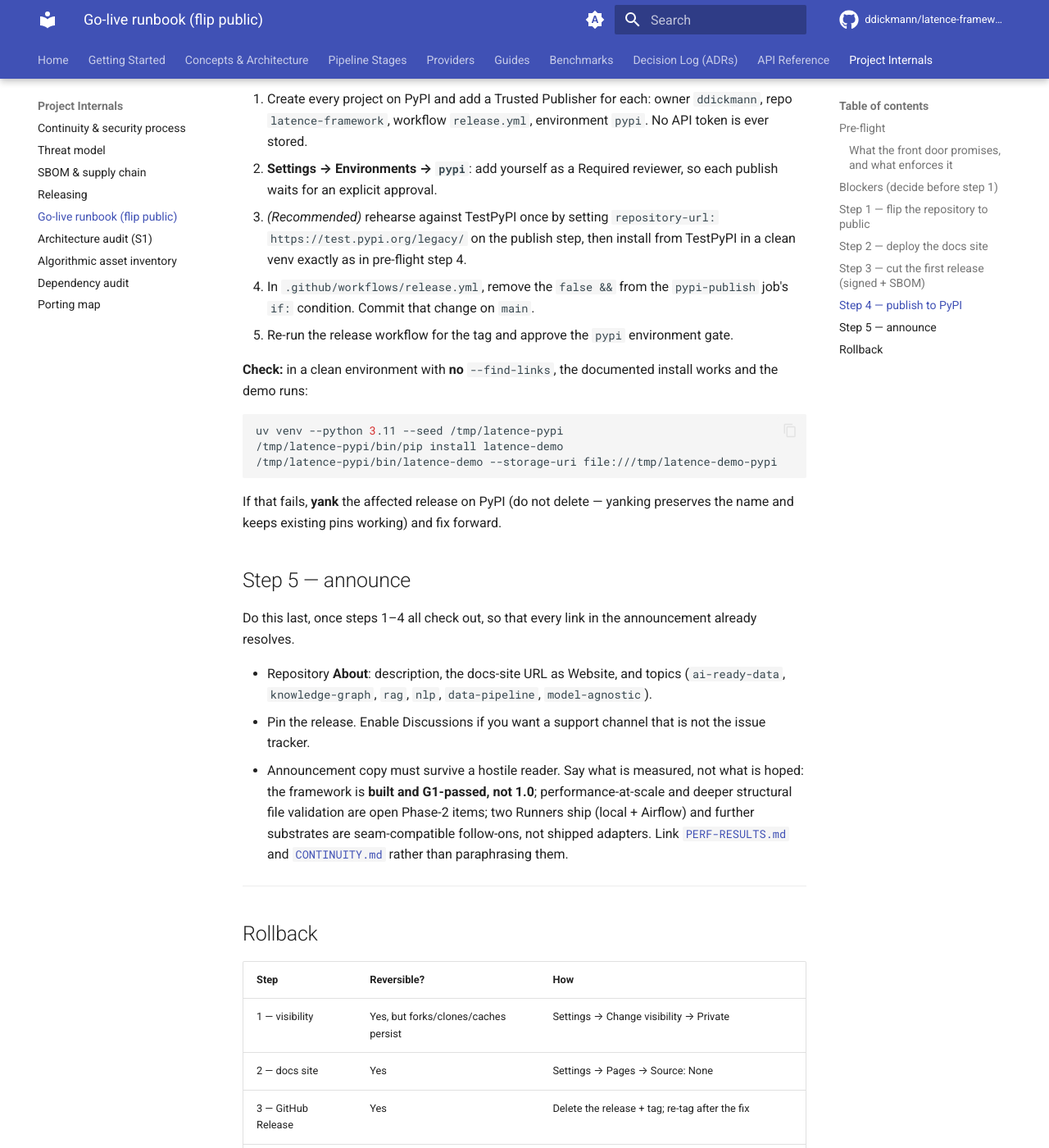
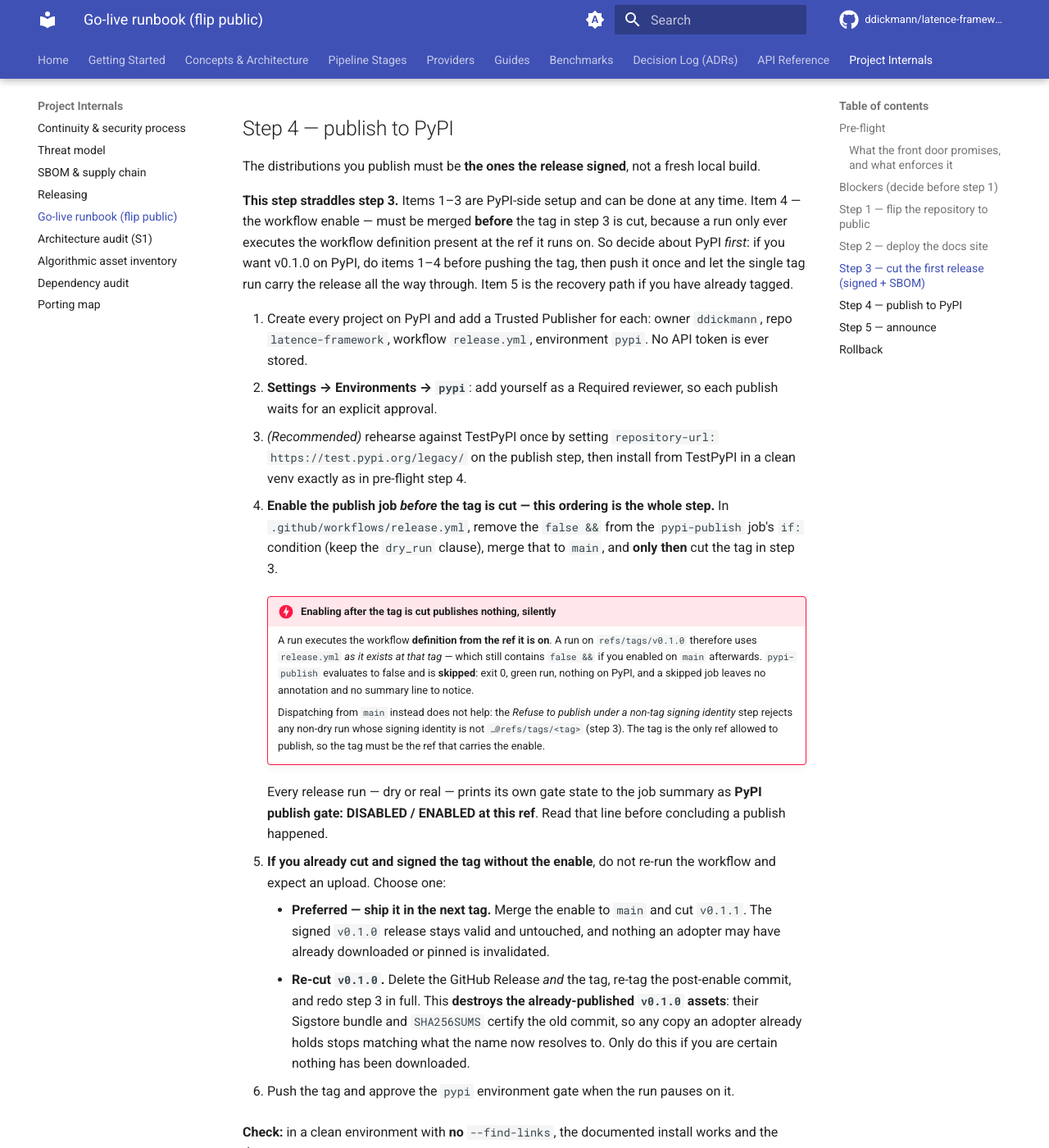
Before and after one commit to ddickmann/latence, an MkDocs documentation site: the page built from docs/GO-LIVE-RUNBOOK.md, in a window 1280 px wide and 1400 px high, scrolled down 3494 px. Shown: the whole window at 82% size. Built offline with MkDocs 1.6.1 and Material for MkDocs 9.7.7, drawn with Linux system fonts in a browser that asks for light colours; comment, search, counter and statistics services are not loaded; some of the changed text lies outside the part shown.

Commit message:
fix(audit-R7): #189's go-live runbook Step 4 is a deadlock: enabling the PyPI publish on `main` can never reach the tag ref that the release-integrity guard forces the publishing run to use, so `pypi-publish` silently SKIPS instead of publishing.

````diff
--- a/docs/GO-LIVE-RUNBOOK.md
+++ b/docs/GO-LIVE-RUNBOOK.md
@@ -121,6 +121,12 @@ to `main`. It has never deployed while the repo was private.
 
 This is the flow from #178. It is already automated on a tag — you only push the tag.
 
+!!! warning "Decide about PyPI before you push the tag"
+    The tag you push freezes the workflow definition that every run for that tag will use.
+    If v0.1.0 is meant to reach PyPI, do [step 4](#step-4--publish-to-pypi) items 1–4 —
+    including the `pypi-publish` enable — **first**. Enabling afterwards cannot publish this
+    tag, and the only way back is re-cutting it, which invalidates the signed assets below.
+
 ```bash
 # Rehearse first: build + SBOM + Sigstore signing, artifact-only, creates NO release.
 gh workflow run release.yml -f tag=v0.1.0 -f dry_run=true
@@ -142,8 +148,15 @@ trustworthy — delete it and investigate before going further.
 
 ## Step 4 — publish to PyPI
 
-Only after step 3's assets verify. The distributions you publish must be **the ones the
-release signed**, not a fresh local build.
+The distributions you publish must be **the ones the release signed**, not a fresh local
+build.
+
+**This step straddles step 3.** Items 1–3 are PyPI-side setup and can be done at any time.
+Item 4 — the workflow enable — must be merged **before** the tag in step 3 is cut, because a
+run only ever executes the workflow definition present at the ref it runs on. So decide about
+PyPI *first*: if you want v0.1.0 on PyPI, do items 1–4 before pushing the tag, then push it
+once and let the single tag run carry the release all the way through. Item 5 is the recovery
+path if you have already tagged.
 
 1. Create every project on PyPI and add a Trusted Publisher for each:
    owner `ddickmann`, repo `latence-framework`, workflow `release.yml`, environment `pypi`.
@@ -153,9 +166,40 @@ release signed**, not a fresh local build.
 3. *(Recommended)* rehearse against TestPyPI once by setting
    `repository-url: https://test.pypi.org/legacy/` on the publish step, then install from
    TestPyPI in a clean venv exactly as in pre-flight step 4.
-4. In `.github/workflows/release.yml`, remove the `false &&` from the `pypi-publish` job's
-   `if:` condition. Commit that change on `main`.
-5. Re-run the release workflow for the tag and approve the `pypi` environment gate.
+4. **Enable the publish job *before* the tag is cut — this ordering is the whole step.**
+   In `.github/workflows/release.yml`, remove the `false &&` from the `pypi-publish` job's
+   `if:` condition (keep the `dry_run` clause), merge that to `main`, and **only then** cut
+   the tag in step 3.
+
+    !!! danger "Enabling after the tag is cut publishes nothing, silently"
+        A run executes the workflow **definition from the ref it is on**. A run on
+        `refs/tags/v0.1.0` therefore uses `release.yml` *as it exists at that tag* — which
+        still contains `false &&` if you enabled on `main` afterwards. `pypi-publish`
+        evaluates to false and is **skipped**: exit 0, green run, nothing on PyPI, and a
+        skipped job leaves no annotation and no summary line to notice.
+
+        Dispatching from `main` instead does not help: the *Refuse to publish under a
+        non-tag signing identity* step rejects any non-dry run whose signing identity is not
+        `…@refs/tags/<tag>` (step 3). The tag is the only ref allowed to publish, so the tag
+        must be the ref that carries the enable.
+
+    Every release run — dry or real — prints its own gate state to the job summary as
+    **PyPI publish gate: DISABLED / ENABLED at this ref**. Read that line before concluding
+    a publish happened.
+
+5. **If you already cut and signed the tag without the enable**, do not re-run the workflow
+   and expect an upload. Choose one:
+
+    - **Preferred — ship it in the next tag.** Merge the enable to `main` and cut `v0.1.1`.
+      The signed `v0.1.0` release stays valid and untouched, and nothing an adopter may have
+      already downloaded or pinned is invalidated.
+    - **Re-cut `v0.1.0`.** Delete the GitHub Release *and* the tag, re-tag the post-enable
+      commit, and redo step 3 in full. This **destroys the already-published `v0.1.0`
+      assets**: their Sigstore bundle and `SHA256SUMS` certify the old commit, so any copy
+      an adopter already holds stops matching what the name now resolves to. Only do this if
+      you are certain nothing has been downloaded.
+
+6. Push the tag and approve the `pypi` environment gate when the run pauses on it.
 
 **Check:** in a clean environment with **no** `--find-links`, the documented install works
 and the demo runs:
````
Also changed, not shown: docs/RELEASING.md (+13 -4 lines), issues/audit/R7-acceptance_criteria-12.md (added, +92 -0 lines), 3 other files.
